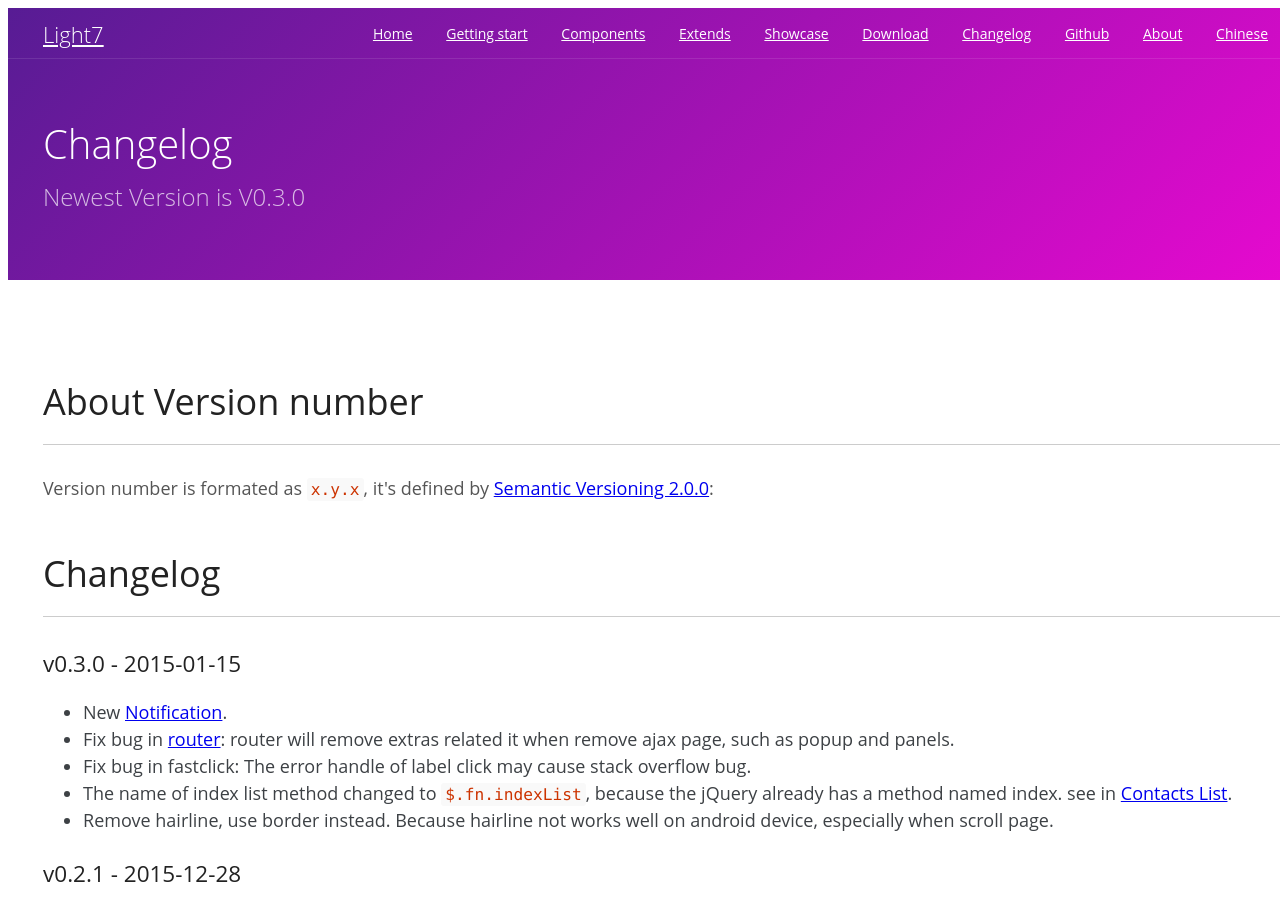
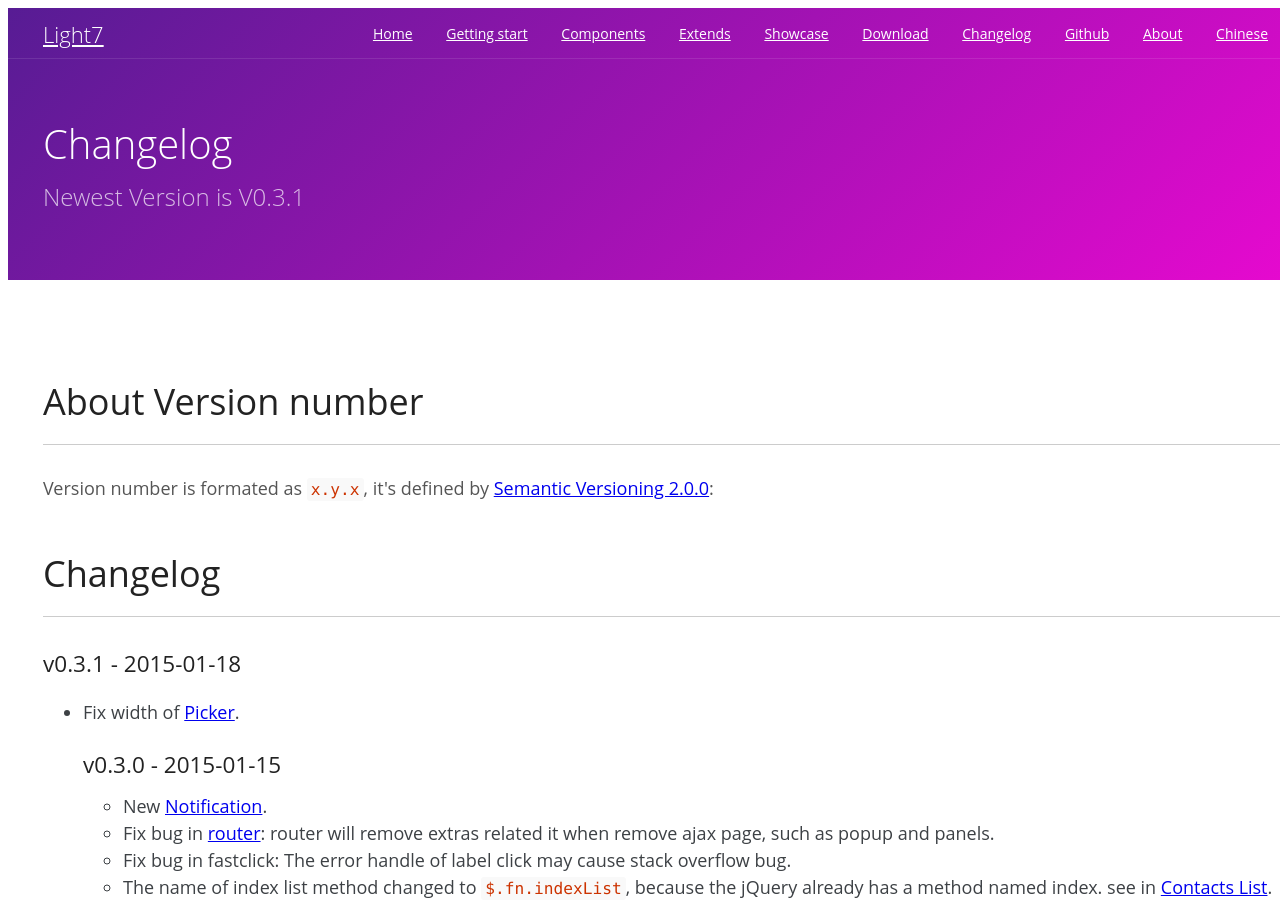
Before and after one commit to lihongxun945/light7-cn, a Jekyll site: the page built from docs/changelog.html, in a window 1280 px wide and 900 px high. Built offline with Jekyll 4.4.1, drawn with Linux system fonts in a browser that asks for light colours; a style sheet for code colours, icons or effects is not loaded.

Commit message:
update version

```diff
--- a/_config.yml
+++ b/_config.yml
@@ -3,7 +3,7 @@ name:         light7
 authors:      任行
 description:  Build mobile apps with simple HTML, CSS, and JS components.
 favicon:      http://gtms04.alicdn.com/tps/i4/TB17MaDGpXXXXb7apXXAz6UFXXX-16-16.png
-version:      0.3.0
+version:      0.3.1
 
 # Dependencies
 highlighter:  rouge
--- a/docs/changelog.html
+++ b/docs/changelog.html
@@ -21,6 +21,10 @@ title: change log &middot; light7
         <p>Version number is formated as <code>x.y.x</code>, it's defined by <a href='http://semver.org/' target="_blank">Semantic Versioning 2.0.0</a>:</p>
 
         <h2>Changelog</h2>
+
+        <h3>v0.3.1 - 2015-01-18</h3>
+        <ul>
+          <li>Fix width of <a href='/components/#picker'>Picker</a>.</li>
 
         <h3>v0.3.0 - 2015-01-15</h3>
         <ul>
--- a/package.json
+++ b/package.json
@@ -1,7 +1,7 @@
 {
   "name": "light7",
   "description": "Build mobile apps with simple HTML, CSS, and JS components.",
-  "version": "0.3.0",
+  "version": "0.3.1",
   "keywords": [
     "css",
     "fonts",
```
